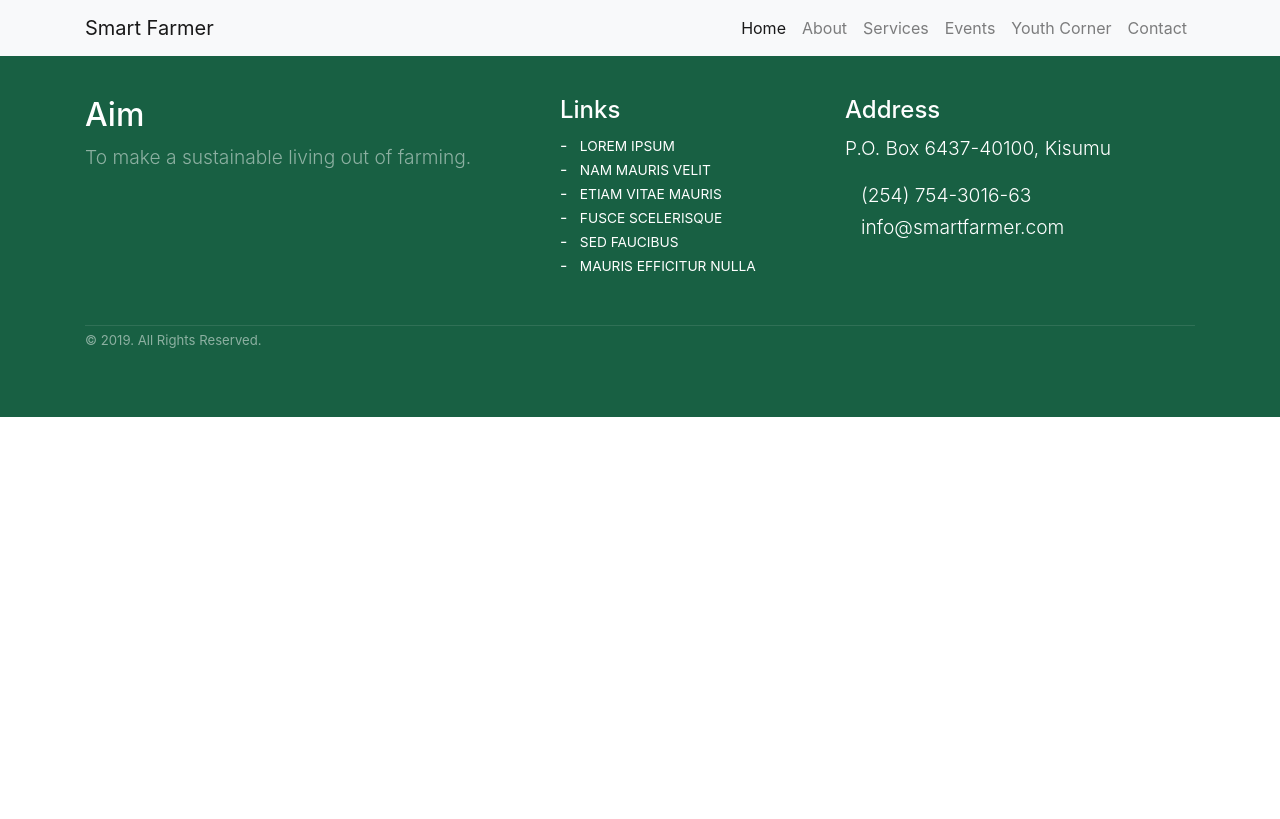
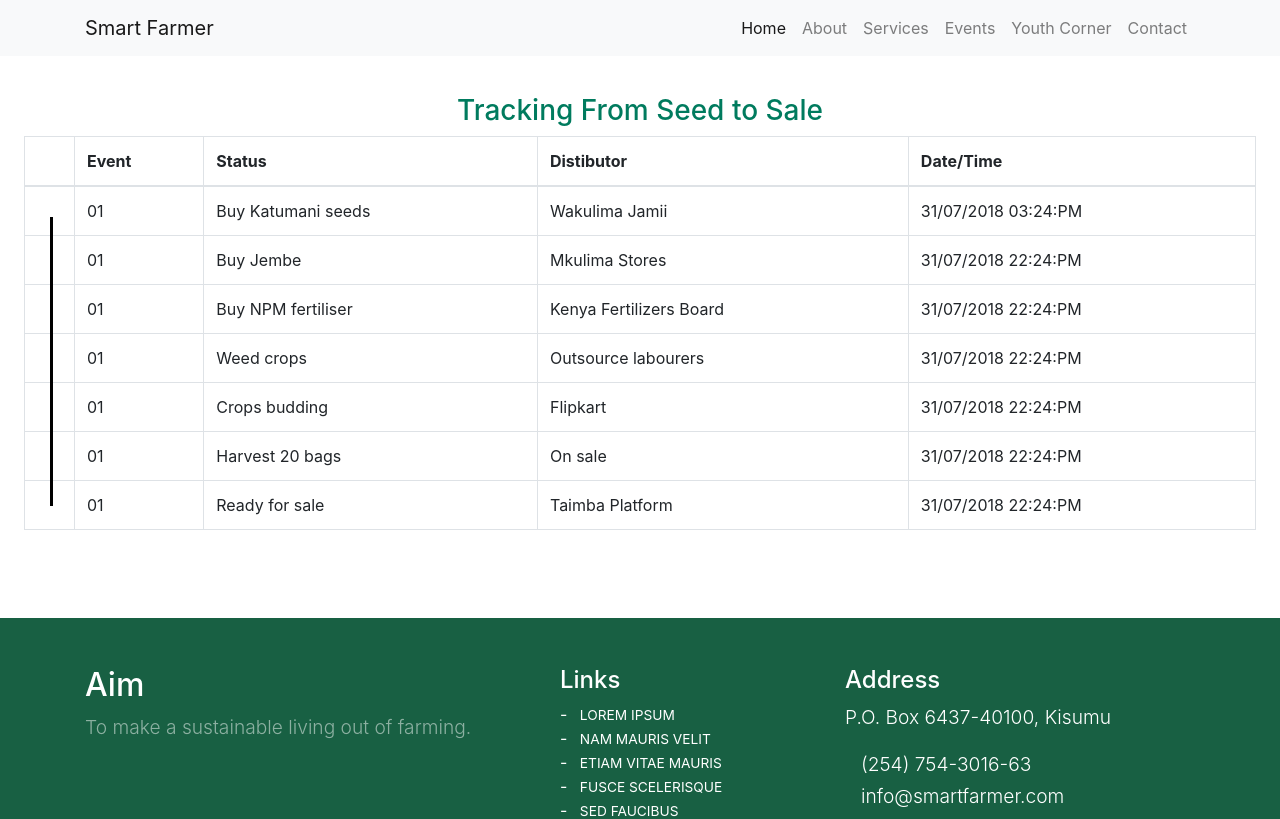
Before and after one commit to nyatindopatrick/smart-farmer, a React app: page /services/tracking in a window 1280 px wide. Shown: the top 819 px of the page. Built offline with nearby package versions, Linux system fonts and the light colour scheme; some icons are missing.

Commit message:
add maps and tracking components

```diff
--- a/src/client/App.js
+++ b/src/client/App.js
@@ -6,6 +6,8 @@ import YouthCorner from './components/youthCorner/youthCorner';
 import Events from './components/Events/Events';
 import Contact from "./components/Contact/Contact";
 import Services from './components/Services/Services';
+import Tracking from './components/Tracking/Tracking';
+import Maps from './components/Maps/Maps'
 import './app.css';
 import './card.css';
 import Footer from './components/Footer/Footer';
@@ -23,6 +25,9 @@ const App = () => {
         <Route path='/events' exact component={Events} />
         <Route path='/contact' exact component={Contact} />
         <Route path='/services' exact component={Services} />
+        <Route path='/services/tracking' exact component={Tracking} />
+        <Route path='/services/maps' exact component={Maps} />
+
       </Switch>
       <Footer />
     </Router>
--- a/src/client/app.css
+++ b/src/client/app.css
@@ -2038,3 +2038,35 @@ section .section-title{
 	-moz-transition: .5s all ease;
 	transition: .5s all ease;
 }
+
+/*tracking from seed to sale*/
+@import url("https://cdnjs.cloudflare.com/ajax/libs/font-awesome/4.7.0/css/font-awesome.css");
+.track_tbl td.track_dot {
+    width: 50px;
+    position: relative;
+    padding: 0;
+    text-align: center;
+}
+.track_tbl td.track_dot:after {
+    content: "\f111";
+    font-family: FontAwesome;
+    position: absolute;
+    margin-left: -5px;
+    top: 11px;
+}
+.track_tbl td.track_dot span.track_line {
+    background: #000;
+    width: 3px;
+    min-height: 50px;
+    position: absolute;
+    height: 101%;
+}
+.track_tbl tbody tr:first-child td.track_dot span.track_line {
+    top: 30px;
+    min-height: 25px;
+}
+.track_tbl tbody tr:last-child td.track_dot span.track_line {
+    top: 0;
+    min-height: 25px;
+    height: 10%;
+}
--- /dev/null
+++ b/src/client/components/Maps/Maps.js
@@ -0,0 +1,16 @@
+import React from 'react'
+
+export default function Maps() {
+    return (
+        <div class="mapouter">
+            <div class="gmap_canvas">
+                <iframe width="600" height="500" id="gmap_canvas"
+                    src="https://maps.google.com/maps?q=Kisumu&t=&z=13&ie=UTF8&iwloc=&output=embed"
+                    frameborder="0" scrolling="no" marginheight="0" marginwidth="0">
+                </iframe><a href="https://www.embedgooglemap.net">embedgooglemap.net</a>
+                </div><style>.mapouter{{position:"relative", textAlign:"right", height:"500px", width:"600px"}}.gmap_canvas
+                {{overflow:"hidden", background:"none !important", height:"500px", width:"600px"}}</style>
+            </div>
+
+    )
+}
--- a/src/client/components/Services/Services.js
+++ b/src/client/components/Services/Services.js
@@ -3,35 +3,38 @@ import React from 'react'
 export default function Services() {
     return (
         <section id="what-we-do">
-            <div class="container-fluid">
-                <h2 class="section-title mb-2 h1">What we do</h2>
-                <p class="text-center text-muted h5">Having and managing a correct agricultural strategy is crucial in a fast growing economy.</p>
-                <div class="row mt-5">
-                    <div class="col-xs-12 col-sm-6 col-md-4 col-lg-4 col-xl-4">
-                        <div class="card">
-                            <div class="card-block block-1">
-                                <h3 class="card-title">Location-based services</h3>
-                                <p class="card-text">We will help you find services, farm inputs and other farmers near you.</p>
-                                <a href="javascript:void();" title="Read more" class="read-more" >Read more<i class="fa fa-angle-double-right ml-2"></i></a>
+            <div className="container-fluid">
+                <h2 className="section-title mb-2 h1">What we do</h2>
+                <p className="text-center text-muted h5">Having and managing a correct agricultural strategy is crucial in a fast growing economy.</p>
+                <div className="row mt-5">
+                    <div className="col-xs-12 col-sm-6 col-md-4 col-lg-4 col-xl-4">
+                        <div className="card">
+                            <div className="card-block block-1">
+                                <h3 className="card-title">Location-based services</h3>
+                                <p className="card-text">We will help you find services, farm inputs and other farmers near you.</p>
+                                <a href="/services/maps" target="_blank"
+                                classNameName="stretched-link btn">Visit</a>
+                             </div>
+                        </div>
+                    </div>
+                    <div className="col-xs-12 col-sm-6 col-md-4 col-lg-4 col-xl-4">
+                        <div className="card">
+                            <div className="card-block block-2">
+                                <h3 className="card-title">Tracking </h3>
+                                <p className="card-text">We track the farm products from the time you buy seeds to the time the
+                                products are ready for sale.</p><br />
+                                <a href="/services/tracking" target="_blank"
+                        classNameName="stretched-link btn">Visit</a>
                             </div>
                         </div>
                     </div>
-                    <div class="col-xs-12 col-sm-6 col-md-4 col-lg-4 col-xl-4">
-                        <div class="card">
-                            <div class="card-block block-2">
-                                <h3 class="card-title">Hi-tech Farming</h3>
-                                <p class="card-text">Learn about the game-changing technology in the market today.</p><br />
-                                <a href="javascript:void();" title="Read more" class="read-more" >Read more<i class="fa fa-angle-double-right ml-2"></i></a>
-                            </div>
-                        </div>
-                    </div>
-                    <div class="col-xs-12 col-sm-6 col-md-4 col-lg-4 col-xl-4">
-                        <div class="card">
-                            <div class="card-block block-3">
-                                <h3 class="card-title">Ready market</h3>
-                                <p class="card-text">Engage thousands of buyers directly when your produce is ready.</p> <br />
-                                <a href="javascript:void();" title="Read more" class="read-more" >Read more<i class="fa fa-angle-double-right ml-2"></i></a>
-                            </div>
+                    <div className="col-xs-12 col-sm-6 col-md-4 col-lg-4 col-xl-4">
+                        <div className="card">
+                            <div className="card-block block-3">
+                                <h3 className="card-title">Ready market</h3>
+                                <p className="card-text">Engage thousands of buyers directly when your produce is ready.</p> <br />
+                                <a href="#" target="_blank"
+                                classNameName="stretched-link btn">Visit</a>                            </div>
                         </div>
                     </div>
                 </div>
--- /dev/null
+++ b/src/client/components/Tracking/Tracking.js
@@ -0,0 +1,85 @@
+import React from 'react'
+
+export default function Tracking() {
+    return (
+        <div className="p-4" style={{marginTop:"70px", color: "#007b5e"}} align="center" >
+    <h3>Tracking From Seed to Sale</h3>
+    <table className="table table-bordered track_tbl">
+        <thead>
+            <tr>
+                <th></th>
+                <th>Event</th>
+                <th>Status</th>
+                <th>Distibutor</th>
+                <th>Date/Time</th>
+            </tr>
+        </thead>
+        <tbody>
+            <tr className="active">
+                <td className="track_dot">
+                    <span className="track_line"></span>
+                </td>
+                <td>01</td>
+                <td>Buy Katumani seeds </td>
+                <td>Wakulima Jamii</td>
+                <td>31/07/2018 03:24:PM</td>
+            </tr>
+            <tr>
+                <td className="track_dot">
+                    <span className="track_line"></span>
+                </td>
+                <td>01</td>
+                <td>Buy Jembe</td>
+                <td>Mkulima Stores</td>
+                <td>31/07/2018 22:24:PM</td>
+            </tr>
+            <tr>
+                <td className="track_dot">
+                    <span className="track_line"></span>
+                </td>
+                <td>01</td>
+                <td>Buy NPM fertiliser</td>
+                <td>Kenya Fertilizers Board</td>
+                <td>31/07/2018 22:24:PM</td>
+            </tr>
+            <tr>
+                <td className="track_dot">
+                    <span className="track_line"></span>
+                </td>
+                <td>01</td>
+                <td>Weed crops</td>
+                <td>Outsource labourers</td>
+                <td>31/07/2018 22:24:PM</td>
+            </tr>
+            <tr>
+                <td className="track_dot">
+                    <span className="track_line"></span>
+                </td>
+                <td>01</td>
+                <td>Crops budding</td>
+                <td>Flipkart</td>
+                <td>31/07/2018 22:24:PM</td>
+            </tr>
+            <tr>
+                <td className="track_dot">
+                    <span className="track_line"></span>
+                </td>
+                <td>01</td>
+                <td>Harvest 20 bags</td>
+                <td>On sale</td>
+                <td>31/07/2018 22:24:PM</td>
+            </tr>
+            <tr>
+                <td className="track_dot">
+                    <span className="track_line"></span>
+                </td>
+                <td>01</td>
+                <td>Ready for sale</td>
+                <td>Taimba Platform</td>
+                <td>31/07/2018 22:24:PM</td>
+            </tr>
+        </tbody>
+    </table>
+    </div>
+    )
+}
```
